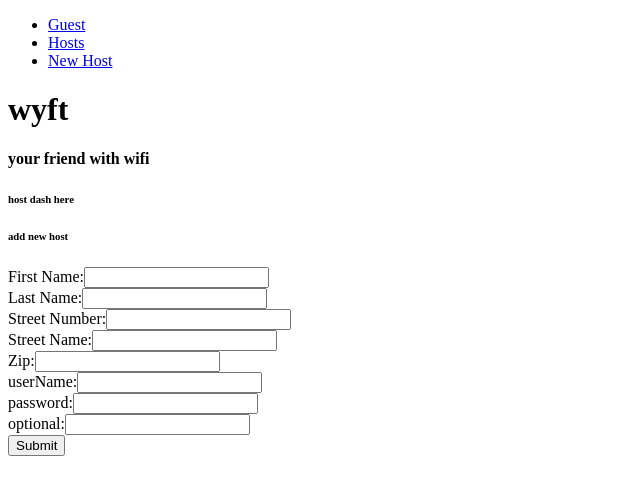
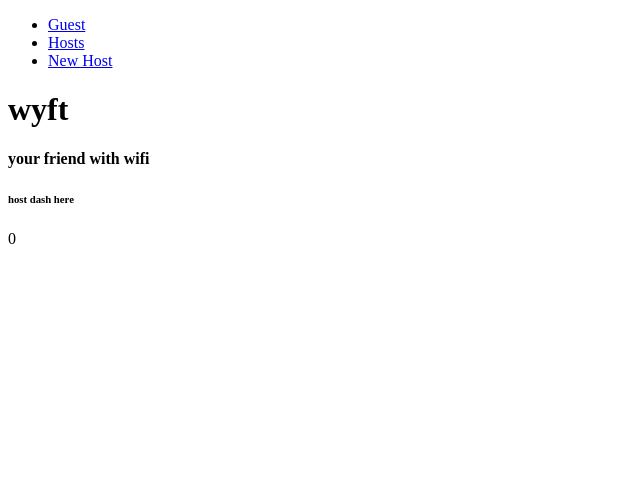
Before and after one commit to octohotdogs/Wyft, a React app: page /hosts in a window 1280 px wide. Shown: the top 494 px of the page, without its empty margins (0-640 px from the left). Built offline with nearby package versions, Linux system fonts and the light colour scheme; no server answers; the HTML template or start-up script is replaced by a standard one.

Commit message:
showing all hosts

```diff
--- a/client/src/components/HostDash.jsx
+++ b/client/src/components/HostDash.jsx
@@ -6,32 +6,21 @@ class HostDashboard extends React.Component {
   constructor(props) {
     super(props);
     this.state = {
-      // state is something in relation to props
+      data: []
     }
-    this.createHost = this.createHost.bind(this);
   }
 
-
-  createHost(host) {
-    $.ajax({
-      type: 'POST',
-      url: '/api/hosts',
-      data: JSON.stringify({data: host}),
-      contentType: 'application/json',
-      success: function(data){
-        console.log('success inserted',data)
-      },
-      error: function(err){
-        console.log(err);
-      }
-    })
+  componentDidUpdate(prevProps) {
+    if(this.state.data !== prevProps.data) {
+      this.setState({data: this.props.data});
+    }
   }
 
   render() {
     return (
       <div>
         <h6>host dash here</h6>
-        <HostDashAddHost createHost={this.createHost}/>
+        {this.state.data.length}
       </div>
     );
   }
```
